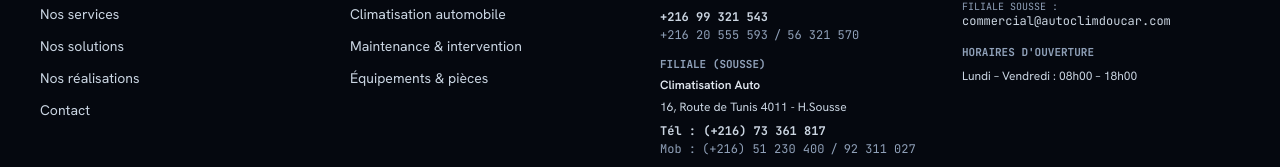
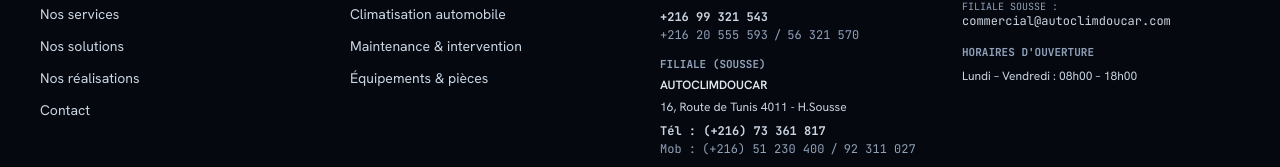
Before and after one commit to MelekDegla/shykauto, a Next.js app: page / in a window 1280 px wide. Shown: the part 7171-7338 px from the top of the page. Built offline with nearby package versions, Linux system fonts and the light colour scheme; no server answers.

Commit message:
fix: rename Sousse branch to AUTOCLIMDOUCAR in contact page, footer, content and schema

```diff
--- a/app/layout.tsx
+++ b/app/layout.tsx
@@ -137,7 +137,7 @@ const jsonLd = {
   department: [
     {
       '@type': 'AutoRepair',
-      name: 'SHYK AUTO Filiale Sousse',
+      name: 'AUTOCLIMDOUCAR (Filiale Sousse - SHYK AUTO)',
       telephone: '+216 73 361 817',
       address: {
         '@type': 'PostalAddress',
--- a/src/components/ContactSection.tsx
+++ b/src/components/ContactSection.tsx
@@ -206,7 +206,7 @@ export const ContactSection: React.FC<ContactSectionProps> = () => {
               </div>
 
               <h3 className="font-montserrat font-extrabold text-2xl sm:text-3xl text-[#0f172a] mb-1">
-                Climatisation Auto
+                AUTOCLIMDOUCAR
               </h3>
               <div className="font-mono-tech text-xs font-bold uppercase text-[#007aff] tracking-wider mb-2">
                 Pièces et Accessoires Auto
@@ -342,10 +342,10 @@ export const ContactSection: React.FC<ContactSectionProps> = () => {
                 </div>
               </div>
 
-              {/* Map embed Sousse (DOUCAR CLIMATISATION AUTO) */}
+              {/* Map embed Sousse (AUTOCLIMDOUCAR) */}
               <div className="mt-6 rounded-sm overflow-hidden border border-[#e2e8f0] shadow-sm h-[240px] bg-[#f4f5f7]">
                 <iframe
-                  title="DOUCAR CLIMATISATION AUTO Sousse"
+                  title="AUTOCLIMDOUCAR Sousse"
                   src="https://www.google.com/maps/embed?pb=!1m18!1m12!1m3!1d3237.1352726356983!2d10.5884094!3d35.8653741!2m3!1f0!2f0!3f0!3m2!1i1024!2i768!4f13.1!3m3!1m2!1s0x12fd346cbd84f477%3A0x8d2332db8b5ca45!2sDOUCAR%20CLIMATISATION%20AUTO!5e0!3m2!1sfr!2stn!4v1700000000000!5m2!1sfr!2stn"
                   width="100%"
                   height="100%"
--- a/src/components/Footer.tsx
+++ b/src/components/Footer.tsx
@@ -157,7 +157,7 @@ export const Footer: React.FC<FooterProps> = ({ setActiveTab, onOpenInquire }) =
                 </div>
 
                 <div className="font-mono-tech text-[11px] text-slate-400 font-bold uppercase pt-2">Filiale (Sousse)</div>
-                <p className="text-slate-200 font-semibold">Climatisation Auto</p>
+                <p className="text-slate-200 font-semibold">AUTOCLIMDOUCAR</p>
                 <p>16, Route de Tunis 4011 - H.Sousse</p>
                 <div className="space-y-0.5 font-mono-tech text-xs pt-0.5">
                   <a href="tel:+21673361817" className="text-[#cbd5e1] font-bold hover:text-white transition-colors block">
--- a/src/data/content.ts
+++ b/src/data/content.ts
@@ -223,7 +223,7 @@ export const CONTACT_DATA = {
     coordinates: "36.7386° N, 10.2913° E"
   },
   filiale: {
-    name: "Climatisation Auto — Pièces et Accessoires Auto",
+    name: "AUTOCLIMDOUCAR — Pièces et Accessoires Auto",
     role: "Filiale de SHYK AUTO",
     address: "16, Route de Tunis 4011 - H.Sousse",
     phoneFixe: "(+216) 73 361 817",
```
